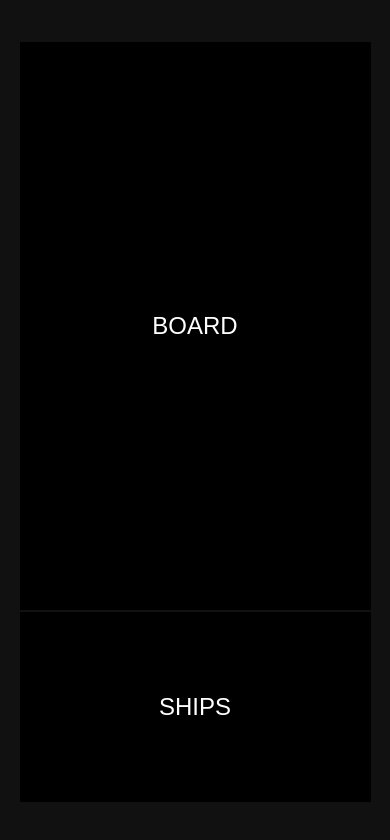
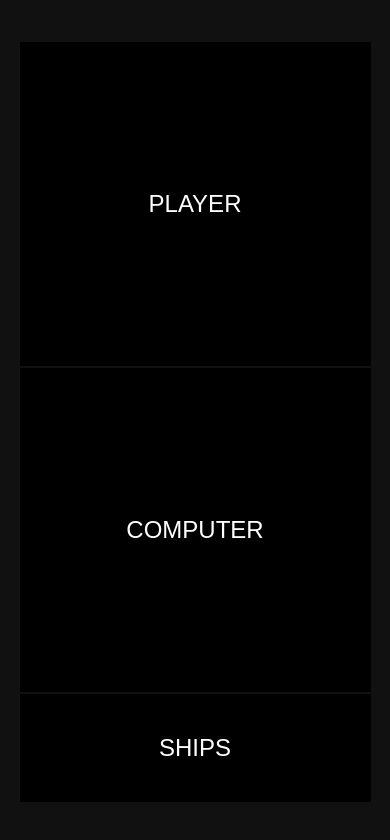
Before and after one commit to sukelully/battleship, a website built with webpack: page src/index.html in a window 390 px wide. Built offline with nearby package versions, Linux system fonts and the light colour scheme.

Commit message:
style: update ui layout

```diff
--- a/src/index.html
+++ b/src/index.html
@@ -7,7 +7,8 @@
   </head>
   <body>
     <main id="main-container">
-      <section id="board-grid">BOARD</section>
+      <section id="player-board">PLAYER</section>
+      <section id="computer-board">COMPUTER</section>
       <section id="ships">SHIPS</section>
     </main>
   </body>
--- a/src/main.js
+++ b/src/main.js
@@ -1,7 +1,9 @@
 import './style.css';
-// import { Gameboard } from "./models/gameboard";
-// import { Ship } from "./models/ship";
-// import { Player } from "./models/player";
+import { Gameboard } from './models/gameboard';
+import { Ship } from './models/ship';
+import { Player } from './models/player';
 
-// const player1 = new Player();
-// const player2 = new Player();
+const initGame = (function () {
+  const player = new Player();
+  const computer = new Player(true);
+})();
--- a/src/style.css
+++ b/src/style.css
@@ -15,13 +15,15 @@ body {
 
 #main-container {
   display: grid;
-  grid-template-columns: 3fr 1fr;
+  grid-template-columns: 1fr 1fr;
+  grid-template-rows: 4fr 1fr;
   gap: 2px;
   width: 90vw;
   height: 90vh;
 }
 
-#board-grid,
+#player-board,
+#computer-board,
 #ships {
   background-color: black;
   color: white;
@@ -32,10 +34,19 @@ body {
   font-size: 1.5rem;
 }
 
+#ships {
+  grid-column: 1 / span 2;
+}
+
 /* Mobile mode */
 @media (max-width: 768px) {
   #main-container {
-    grid-template-columns: 1fr; /* single column */
-    grid-template-rows: 3fr 1fr; /* board on top, ships below */
+    grid-template-columns: 1fr 1fr;
+    grid-template-rows: 3fr 3fr 1fr;
+  }
+
+  #player-board,
+  #computer-board {
+    grid-column: 1 / span 2;
   }
 }
```
